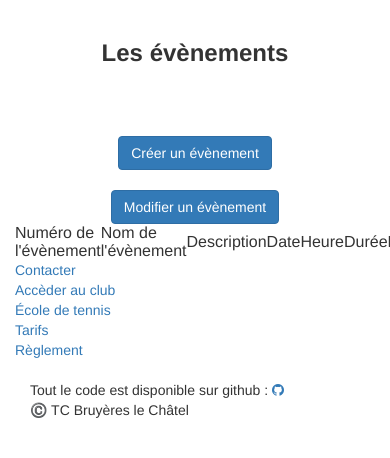
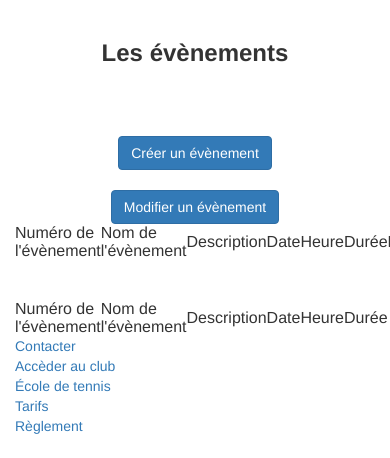
Before and after one commit to Simclem/SIEfreiSimonAllermoz, a PHP site: page /SIEfrei/Evenements.php in a window 390 px wide; the page is wider, and only the part inside the window is pictured. Shown: the part 819-1277 px from the top of that part. Run offline with PHP 8.4, Linux system fonts and the light colour scheme; the visitor is signed in with stand-in values (Sample User, id 1); some libraries are stand-ins or nearby versions; grey boxes are pictures that could not be loaded.

Commit message:
Ajout d'un tableau s'affichant si quelqu'un est connecté

```diff
--- a/FrontEnd/Views/Evenements.php
+++ b/FrontEnd/Views/Evenements.php
@@ -79,6 +79,44 @@
   </div>
   </div>
 </div>
+
+<br />
+<br />
+<?php if (!empty($_SESSION["IdUser"]))
+{
+
+
+
+?>
+<div class="row">
+    <div class="container-fluid">
+  <div class="col-md-offset-1 col-md-10">
+    <table>
+      <tr>
+        <td>
+          Numéro de l'évènement
+        </td>
+        <td>
+          Nom de l'évènement
+        </td>
+        <td>
+          Description
+        </td>
+        <td>
+          Date
+        </td>
+        <td>
+          Heure
+        </td>
+        <td>
+          Durée
+        </td>
+      </tr>
+    </table>
+  </div>
+</div>
+</div>
+<?php } ?>
 <!--<div class="Content" onload="setAllEventsInATab()">
 </div>-->
 
```
Also changed, not shown: FrontEnd/Script/ScriptEvents.js (+19 -1 lines).
